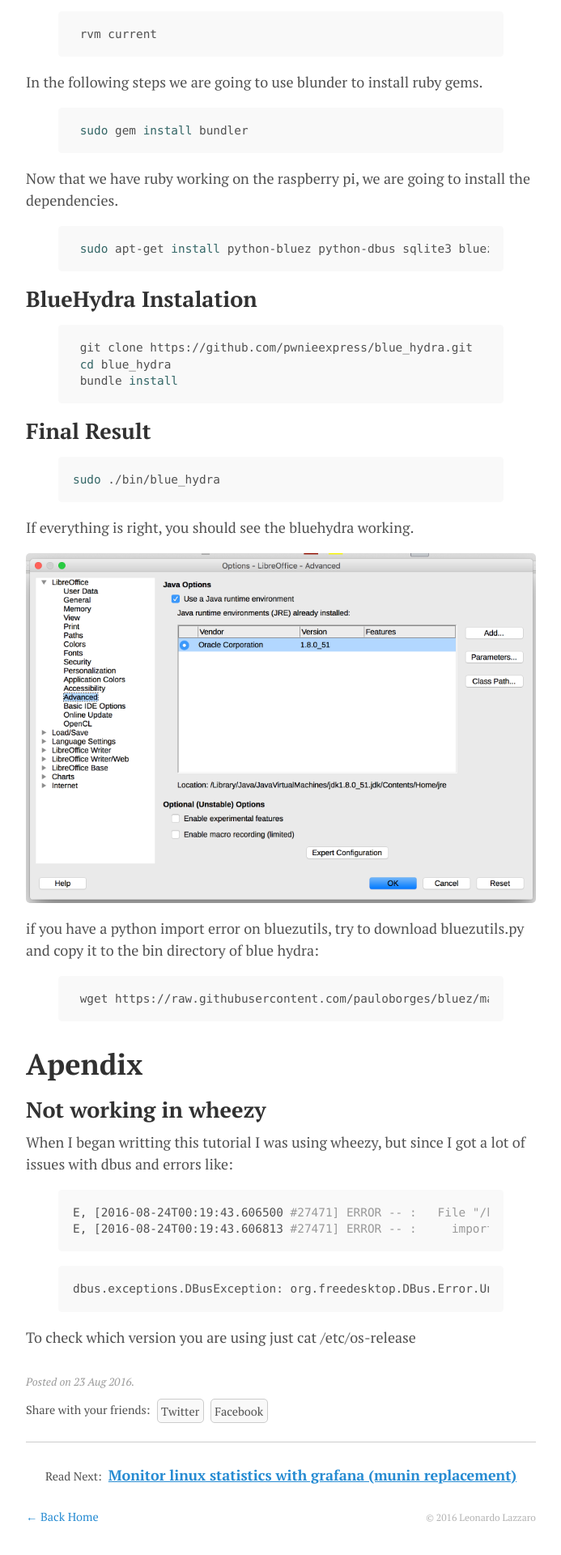
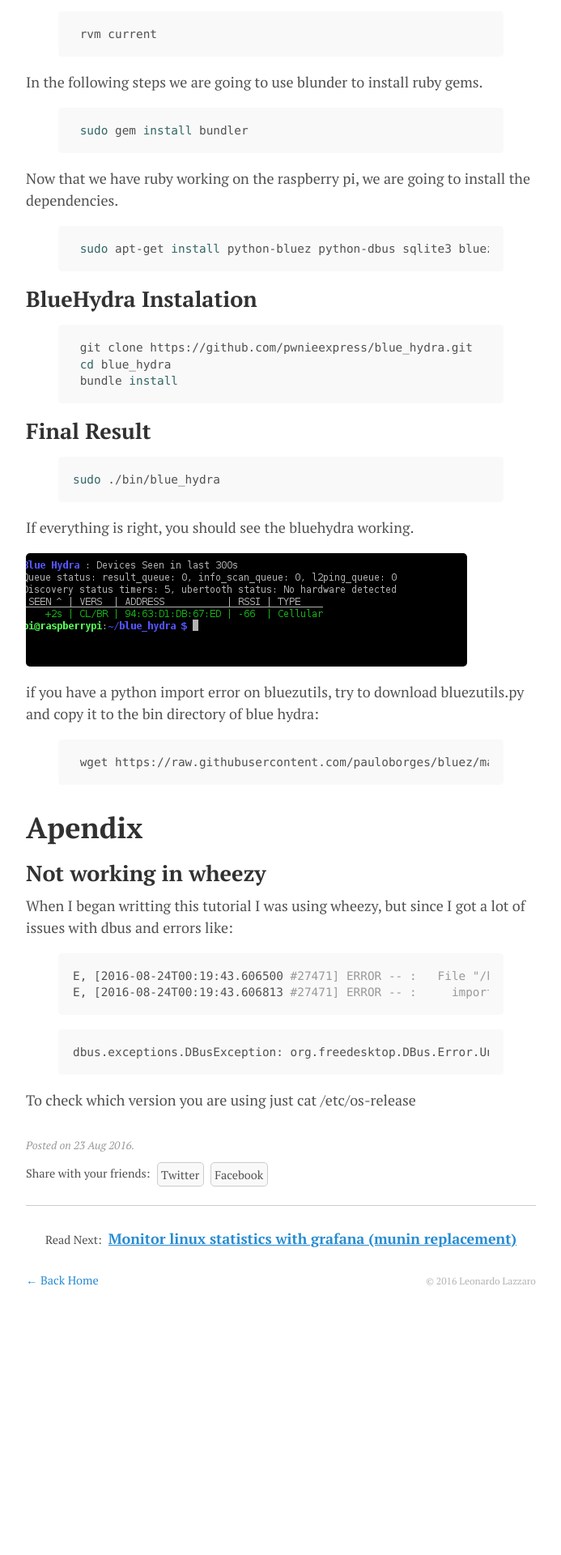
Before and after one commit to llazzaro/llazzaro.github.io, a Jekyll site: the page built from _posts/2016-08-23-Bluehydra-raspberrypi.md, in a window 1280 px wide. Shown: the part 787-2707 px from the top of the page at 81% size, without its empty margins (293-986 px from the left). Built offline with Jekyll 4.4.1, drawn with Linux system fonts in a browser that asks for light colours; after the commit the page ends 2415 px from its top, so only the background shows below that.

```diff
--- a/_posts/2016-08-23-Bluehydra-raspberrypi.md
+++ b/_posts/2016-08-23-Bluehydra-raspberrypi.md
@@ -66,7 +66,7 @@ sudo ./bin/blue_hydra
 If everything is right, you should see the bluehydra working.
 
 
-![alt text](https://raw.githubusercontent.com/llazzaro/llazzaro.github.io/master/_posts/Screen%20Shot%202016-06-28%20at%2012.00.16%20AM.png "Logo Title Text 1")
+![alt text](https://github.com/llazzaro/llazzaro.github.io/blob/master/_posts/blue_hydra.png?raw=true "Blue_hydra on raspbian jessie")
 
 if you have a python import error on bluezutils, try to download bluezutils.py and copy it to the bin directory of blue hydra:
 
```
